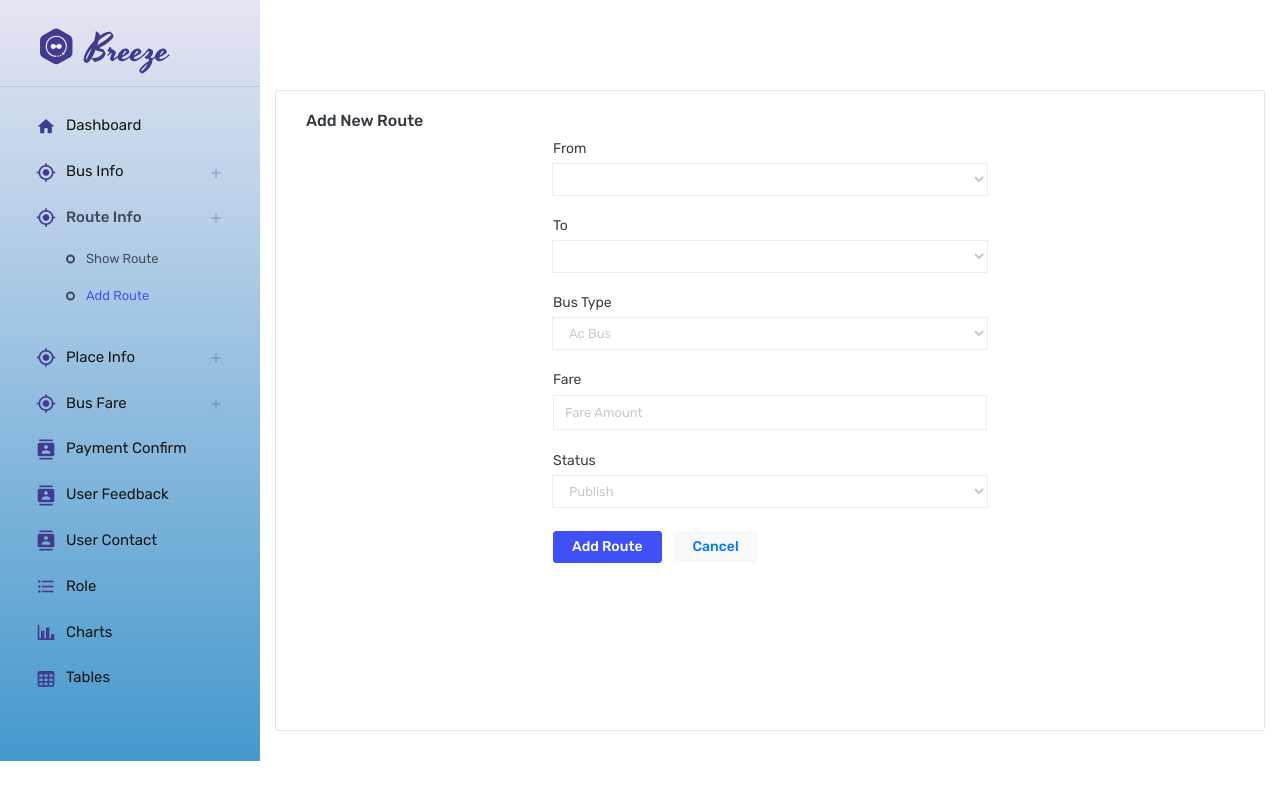
After one commit to abdulmabud/busTicket, a PHP site: page /admin/addroute.php in a window 1280 px wide. The commit adds this page. Run offline with PHP 8.4, Linux system fonts and the light colour scheme; tables that the repository leaves empty or names only in its code hold one stand-in row (values such as "Sample post"); lists and menus that the app fills with data are empty.

Commit message:
Add route and show route list option added

```diff
--- /dev/null
+++ b/admin/addroute.php
@@ -0,0 +1,55 @@
+<?php require 'header.php'; ?>
+<?php
+    $db = new Database();
+    $cityList = [];
+    $cites = $db->select("SELECT name FROM places WHERE status = 1");
+    while($cites !== false && $city = $cites->fetch_assoc()){
+        array_push($cityList, $city['name']);
+    }
+?>
+<div class="col-12 grid-margin stretch-card" style="margin-top: 90px;">
+    <div class="card">
+        <div class="card-body">
+            <h4 class="card-title">Add New Route</h4>
+            <form action="route.php" method="POST" class="forms-sample col-md-6 offset-md-3">
+                <div class="form-group">
+                    <label for="from">From</label>
+                    <select class="form-control form-control-lg" name="from" id="from">
+                        <?php foreach($cityList as $city){ ?>
+                            <option><?php echo $city; ?></option>
+                        <?php } ?>
+                    </select>
+                </div>
+                <div class="form-group">
+                    <label for="to">To</label>
+                    <select class="form-control form-control-lg" name="to" id="to">
+                        <?php foreach($cityList as $city){ ?>
+                            <option><?php echo $city; ?></option>
+                        <?php } ?>
+                    </select>
+                </div>
+                <div class="form-group">
+                    <label for="busType">Bus Type</label>
+                    <select class="form-control form-control-lg" name="bus_type" id="busType">
+                        <option value="acBus">Ac Bus</option>
+                        <option value="nonAcBus">No Ac Bus</option>
+                    </select>
+                </div>
+                <div class="form-group">
+                    <label for="fare">Fare</label>
+                    <input type="number" class="form-control" name="fare" id="fare" placeholder="Fare Amount" required/>
+                </div>
+                <div class="form-group">
+                    <label for="status">Status</label>
+                    <select class="form-control form-control-lg" name="status" id="status">
+                        <option value="1">Publish</option>
+                        <option value="0">Unpublish</option>
+                    </select>
+                </div>
+                <button type="submit" class="btn btn-primary mr-2" name="add_route"> Add Route </button>
+                <button class="btn btn-light"><a href="route.php">Cancel</a></button>
+            </form>
+        </div>
+    </div>
+</div>
+<?php require 'footer.php'; ?>
--- a/admin/inc/siderbar.php
+++ b/admin/inc/siderbar.php
@@ -37,10 +37,10 @@
             <div class="collapse" id="ui-basic2">
               <ul class="nav flex-column sub-menu">
                 <li class="nav-item">
-                  <a class="nav-link" href="">Show Route</a>
+                  <a class="nav-link" href="route.php">Show Route</a>
                 </li>
                 <li class="nav-item">
-                  <a class="nav-link" href="">Add Route</a>
+                  <a class="nav-link" href="addroute.php">Add Route</a>
                 </li>
               </ul>
             </div>
```
Also changed, not shown: admin/route.php (added, +91 -0 lines).
